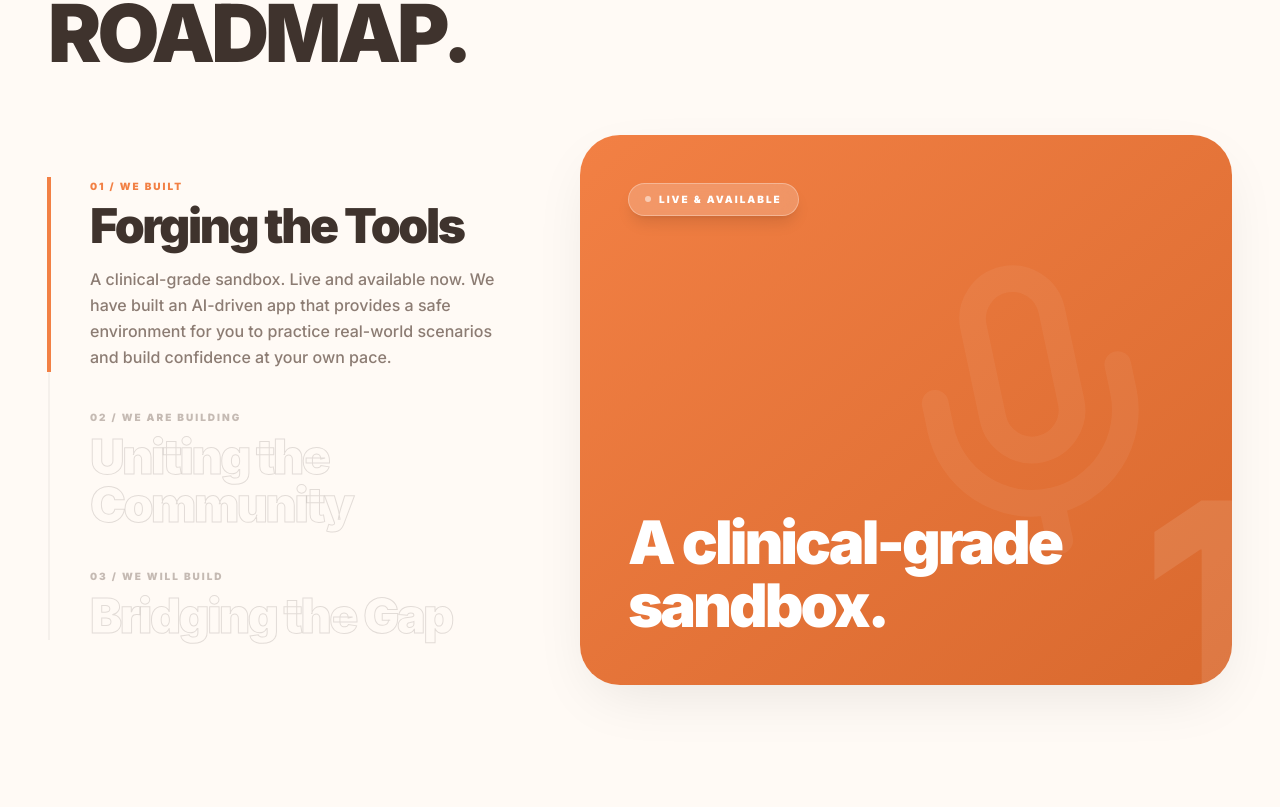
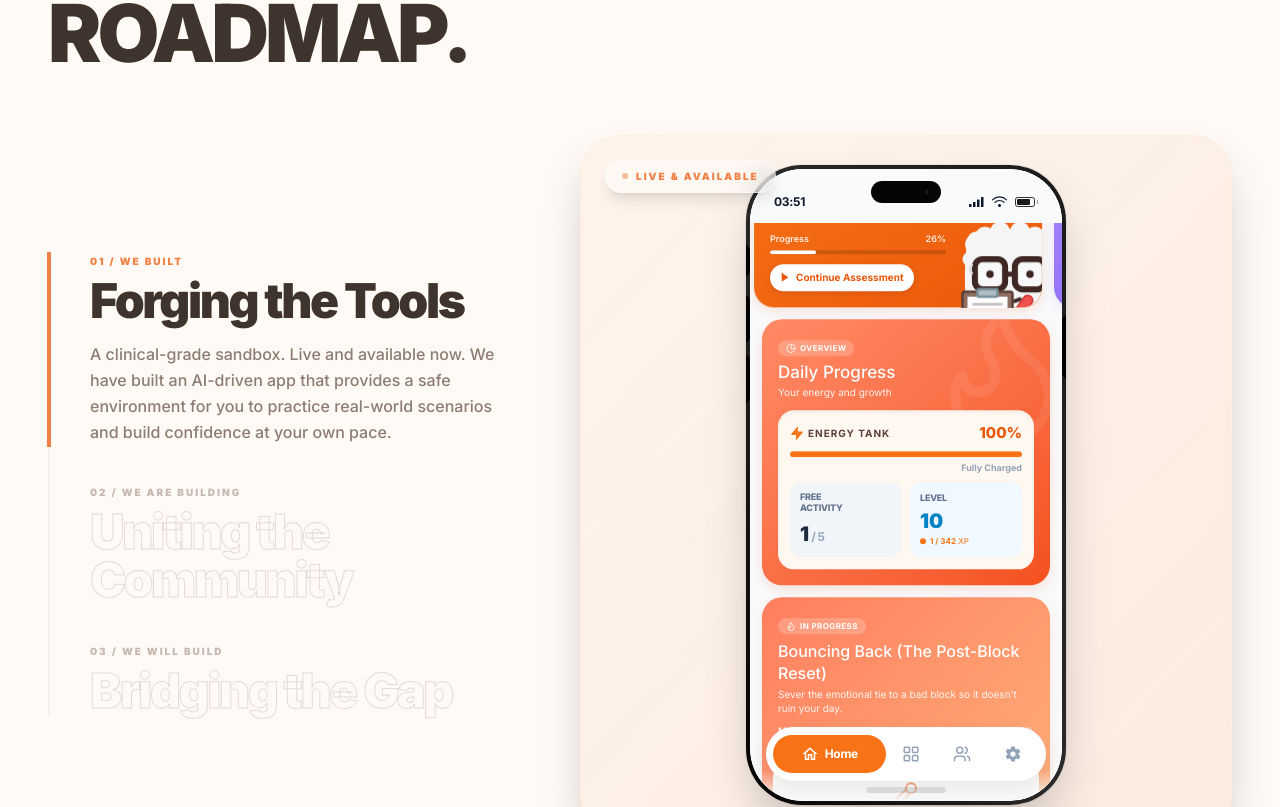
Before and after one commit to speech-works/sw-landing, a Next.js app: page / in a window 1280 px wide. Shown: the part 1200-2007 px from the top of the page. Built offline with nearby package versions, Linux system fonts and the light colour scheme.

Commit message:
feat: implement RoadmapMockup component and integrate it into the Roadmap section with device frame styling

```diff
--- a/src/app/components/LiveAppMockup.tsx
+++ b/src/app/components/LiveAppMockup.tsx
@@ -298,7 +298,7 @@ export default function LiveAppMockup() {
   };
 
   return (
-    <div className="w-full h-full bg-[#f9fafb] text-slate-800 flex flex-col font-sans overflow-hidden rounded-[inherit] relative select-none">
+    <div className="w-full h-full bg-[#f9fafb] text-slate-800 flex flex-col font-sans relative select-none">
       {/* Top Status Bar Mock - Dynamic & Apple-fied */}
       <div className="w-full pt-6 pb-3 px-6 flex justify-between items-center text-[12px] font-bold text-slate-900 bg-[#f9fafb] z-40 shrink-0 absolute top-0 left-0 right-0">
         <span className="font-bold tracking-tight">{formatTime(time)}</span>
@@ -326,7 +326,7 @@ export default function LiveAppMockup() {
         </div>
       </div>
 
-      <div className="flex-1 overflow-hidden relative pt-20 mask-fade-edges rounded-b-[inherit]">
+      <div className="flex-1 overflow-hidden relative pt-20 mask-fade-edges rounded-b-[inherit] isolate z-0">
         {/* Animated Scroll Wrapper - Increased offset for spacious top UI */}
         <div
           className={`w-full flex flex-col gap-3 px-3 absolute inset-0 ${mounted ? "animate-app-pan" : ""}`}
--- a/src/app/components/Roadmap.tsx
+++ b/src/app/components/Roadmap.tsx
@@ -1,9 +1,10 @@
 import React from 'react';
+import RoadmapMockup from './RoadmapMockup';
 
 export default function Roadmap() {
   return (
     <>
-      <section id="roadmap" className="py-20 md:py-32 relative z-10 bg-[#FFFAF5] overflow-hidden">
+      <section id="roadmap" className="py-20 md:py-32 relative z-10 bg-[#FFFAF5] overflow-hidden font-sans">
               <div className="max-w-7xl mx-auto px-4 sm:px-6 lg:px-12 relative z-10">
 
                   <div className="mb-12 md:mb-16 reveal text-center lg:text-left active">
@@ -56,53 +57,38 @@ export default function Roadmap() {
                       </div>
 
                       {/*  Right: The Glassmorphic Stage  */}
-                      <div className="w-full lg:w-7/12 relative h-[350px] sm:h-[400px] lg:h-[550px] rounded-[2rem] md:rounded-[2.5rem] shadow-[0_20px_60px_-15px_rgba(0,0,0,0.1)] mt-6 lg:mt-0">
+                      <div className="w-full lg:w-7/12 relative h-[500px] sm:h-[600px] lg:h-[700px] mt-6 lg:mt-0">
 
                           {/*  Canvas 1  */}
-                          <div id="rm-canvas-1" className="absolute inset-0 overflow-hidden rounded-[2rem] md:rounded-[2.5rem] bg-gradient-to-br from-brand to-[#D9692E] p-6 sm:p-8 md:p-12 flex flex-col justify-between transition-all duration-[1100ms] ease-[cubic-bezier(0.4,0,0.2,1)] opacity-100 translate-y-0 scale-100 z-20 pointer-events-auto">
-                              <div className="absolute -right-4 md:-right-10 -bottom-10 md:-bottom-16 text-[12rem] md:text-[18rem] font-black text-white/10 leading-none select-none pointer-events-none">1</div>
-                              <svg xmlns="http://www.w3.org/2000/svg" width="24" height="24" viewBox="0 0 24 24" fill="none" stroke="currentColor" strokeWidth="2" strokeLinecap="round" strokeLinejoin="round" data-lucide="mic" aria-hidden="true" className="lucide lucide-mic absolute -right-4 md:right-10 top-1/2 -translate-y-1/2 w-48 h-48 md:w-80 md:h-80 text-white opacity-[0.05] -rotate-12 pointer-events-none"><path d="M12 19v3"></path><path d="M19 10v2a7 7 0 0 1-14 0v-2"></path><rect x="9" y="2" width="6" height="13" rx="3"></rect></svg>
+                          <div id="rm-canvas-1" className="absolute inset-0 overflow-hidden rounded-[2rem] md:rounded-[2.5rem] bg-gradient-to-br from-brand/5 to-[#D9692E]/10 flex flex-col items-center justify-center transition-all duration-[1100ms] ease-[cubic-bezier(0.4,0,0.2,1)] opacity-100 translate-y-0 scale-100 z-20 pointer-events-auto border border-orange-100/50 shadow-2xl">
+                              <RoadmapMockup phase={1} status="live" />
 
-                              <div className="relative z-10 flex items-center gap-2 px-3 md:px-4 py-1.5 md:py-2 rounded-full bg-white/20 backdrop-blur-md border border-white/30 text-white text-[9px] md:text-[10px] font-black uppercase tracking-[0.2em] w-fit shadow-lg">
-                                  <span className="w-1.5 h-1.5 rounded-full bg-white animate-pulse"></span>
+                              <div className="absolute top-6 left-6 z-10 flex items-center gap-2 px-4 py-2 rounded-full bg-white/40 backdrop-blur-md border border-white/50 text-brand text-[9px] md:text-[10px] font-black uppercase tracking-[0.2em] shadow-lg">
+                                  <span className="w-1.5 h-1.5 rounded-full bg-brand animate-pulse"></span>
                                   Live &amp; Available
-                              </div>
-
-                              <div className="relative z-10">
-                                  <h3 className="text-3xl sm:text-4xl md:text-5xl lg:text-6xl font-black text-white tracking-tighter leading-[1.05]">A clinical-grade<br />sandbox.</h3>
                               </div>
                           </div>
 
                           {/*  Canvas 2  */}
-                          <div id="rm-canvas-2" className="absolute inset-0 overflow-hidden rounded-[2rem] md:rounded-[2.5rem] bg-gradient-to-br from-purple-500 to-purple-800 p-6 sm:p-8 md:p-12 flex flex-col justify-between transition-all duration-[1100ms] ease-[cubic-bezier(0.4,0,0.2,1)] opacity-0 translate-y-16 scale-95 z-0 pointer-events-none">
-                              <div className="absolute -right-4 md:-right-10 -bottom-10 md:-bottom-16 text-[12rem] md:text-[18rem] font-black text-white/10 leading-none select-none pointer-events-none">2</div>
-                              <svg xmlns="http://www.w3.org/2000/svg" width="24" height="24" viewBox="0 0 24 24" fill="none" stroke="currentColor" strokeWidth="2" strokeLinecap="round" strokeLinejoin="round" data-lucide="users" aria-hidden="true" className="lucide lucide-users absolute -right-4 md:right-10 top-1/2 -translate-y-1/2 w-48 h-48 md:w-80 md:h-80 text-white opacity-[0.05] -rotate-12 pointer-events-none"><path d="M16 21v-2a4 4 0 0 0-4-4H6a4 4 0 0 0-4 4v2"></path><path d="M16 3.128a4 4 0 0 1 0 7.744"></path><path d="M22 21v-2a4 4 0 0 0-3-3.87"></path><circle cx="9" cy="7" r="4"></circle></svg>
+                          <div id="rm-canvas-2" className="absolute inset-0 overflow-hidden rounded-[2rem] md:rounded-[2.5rem] bg-gradient-to-br from-purple-500/5 to-purple-800/10 flex flex-col items-center justify-center transition-all duration-[1100ms] ease-[cubic-bezier(0.4,0,0.2,1)] opacity-0 translate-y-16 scale-95 z-0 pointer-events-none border border-purple-100/50 shadow-2xl">
+                              <RoadmapMockup phase={2} status="building" comingSoon={true} />
 
-                              <div className="relative z-10 flex items-center gap-2 px-3 md:px-4 py-1.5 md:py-2 rounded-full bg-white/20 backdrop-blur-md border border-white/30 text-white text-[9px] md:text-[10px] font-black uppercase tracking-[0.2em] w-fit shadow-lg">
+                              <div className="absolute top-6 left-6 z-10 flex items-center gap-2 px-4 py-2 rounded-full bg-white/40 backdrop-blur-md border border-white/50 text-purple-600 text-[9px] md:text-[10px] font-black uppercase tracking-[0.2em] shadow-lg">
                                   <span className="relative flex h-1.5 w-1.5">
-                                      <span className="animate-ping absolute inline-flex h-full w-full rounded-full bg-white opacity-75"></span>
-                                      <span className="relative inline-flex rounded-full h-1.5 w-1.5 bg-white"></span>
+                                      <span className="animate-ping absolute inline-flex h-full w-full rounded-full bg-purple-500 opacity-75"></span>
+                                      <span className="relative inline-flex rounded-full h-1.5 w-1.5 bg-purple-500"></span>
                                   </span>
                                   Active Development
-                              </div>
-
-                              <div className="relative z-10">
-                                  <h3 className="text-3xl sm:text-4xl md:text-5xl lg:text-6xl font-black text-white tracking-tighter leading-[1.05]">You never<br />walk alone.</h3>
                               </div>
                           </div>
 
                           {/*  Canvas 3  */}
-                          <div id="rm-canvas-3" className="absolute inset-0 overflow-hidden rounded-[2rem] md:rounded-[2.5rem] bg-gradient-to-br from-emerald-500 to-emerald-800 p-6 sm:p-8 md:p-12 flex flex-col justify-between transition-all duration-[1100ms] ease-[cubic-bezier(0.4,0,0.2,1)] opacity-0 translate-y-16 scale-95 z-0 pointer-events-none">
-                              <div className="absolute -right-4 md:-right-10 -bottom-10 md:-bottom-16 text-[12rem] md:text-[18rem] font-black text-white/10 leading-none select-none pointer-events-none">3</div>
-                              <svg xmlns="http://www.w3.org/2000/svg" width="24" height="24" viewBox="0 0 24 24" fill="none" stroke="currentColor" strokeWidth="2" strokeLinecap="round" strokeLinejoin="round" data-lucide="stethoscope" aria-hidden="true" className="lucide lucide-stethoscope absolute -right-4 md:right-10 top-1/2 -translate-y-1/2 w-48 h-48 md:w-80 md:h-80 text-white opacity-[0.05] -rotate-12 pointer-events-none"><path d="M11 2v2"></path><path d="M5 2v2"></path><path d="M5 3H4a2 2 0 0 0-2 2v4a6 6 0 0 0 12 0V5a2 2 0 0 0-2-2h-1"></path><path d="M8 15a6 6 0 0 0 12 0v-3"></path><circle cx="20" cy="10" r="2"></circle></svg>
+                          <div id="rm-canvas-3" className="absolute inset-0 overflow-hidden rounded-[2rem] md:rounded-[2.5rem] bg-gradient-to-br from-emerald-500/5 to-emerald-800/10 flex flex-col items-center justify-center transition-all duration-[1100ms] ease-[cubic-bezier(0.4,0,0.2,1)] opacity-0 translate-y-16 scale-95 z-0 pointer-events-none border border-emerald-100/50 shadow-2xl">
+                              <RoadmapMockup phase={3} status="future" comingSoon={true} />
 
-                              <div className="relative z-10 flex items-center gap-2 px-3 md:px-4 py-1.5 md:py-2 rounded-full bg-white/20 backdrop-blur-md border border-white/30 text-white text-[9px] md:text-[10px] font-black uppercase tracking-[0.2em] w-fit shadow-lg">
-                                  <span className="w-1.5 h-1.5 rounded-full bg-white"></span>
+                              <div className="absolute top-6 left-6 z-10 flex items-center gap-2 px-4 py-2 rounded-full bg-white/40 backdrop-blur-md border border-white/50 text-emerald-600 text-[9px] md:text-[10px] font-black uppercase tracking-[0.2em] shadow-lg">
+                                  <span className="w-1.5 h-1.5 rounded-full bg-emerald-500"></span>
                                   On the Horizon
-                              </div>
-
-                              <div className="relative z-10">
-                                  <h3 className="text-3xl sm:text-4xl md:text-5xl lg:text-6xl font-black text-white tracking-tighter leading-[1.05]">Professional<br />care.</h3>
                               </div>
                           </div>
 
--- /dev/null
+++ b/src/app/components/RoadmapMockup.tsx
@@ -0,0 +1,109 @@
+"use client";
+import React from "react";
+import LiveAppMockup from "./LiveAppMockup";
+
+interface RoadmapMockupProps {
+  phase: number;
+  status: "live" | "building" | "future";
+  comingSoon?: boolean;
+}
+
+export default function RoadmapMockup({ phase, status, comingSoon = false }: RoadmapMockupProps) {
+  const themes = {
+    1: { from: "from-[#F97316]", to: "to-[#EA580C]", accent: "#F97316" },
+    2: { from: "from-purple-500", to: "to-purple-800", accent: "#8B5CF6" },
+    3: { from: "from-emerald-500", to: "to-emerald-800", accent: "#10B981" },
+  };
+  const theme = themes[phase as keyof typeof themes] || themes[1];
+
+  return (
+    <div className="relative w-full h-full flex items-center justify-center p-4">
+      {/*
+          PIXEL-PERFECT DEVICE FRAME
+          Everything is clipped at this level. Nothing can leak out.
+      */}
+      <div className="relative w-[280px] h-[580px] md:w-[320px] md:h-[640px] shadow-2xl transition-transform duration-700 hover:scale-[1.02] group/phone rounded-[3.5rem] overflow-hidden ring-1 ring-black/5">
+
+        {/* Exterior Chassis Ring */}
+        <div className="absolute inset-0 bg-gradient-to-tr from-[#050505] via-[#2a2a2a] to-[#1a1a1a]" />
+
+        {/*
+            SCREEN BEZEL - Nested 4px
+            This is the black border around the screen.
+        */}
+        <div className="absolute inset-[4px] bg-black rounded-[3.25rem] overflow-hidden isolate">
+
+          {/* Dynamic Island notification pill */}
+          <div className="absolute top-3 inset-x-0 flex justify-center z-[60] pointer-events-none">
+            <div className="w-[70px] h-[22px] bg-[#050505] rounded-[20px] flex items-center justify-end pr-3">
+              <div className="w-1 h-1 rounded-full bg-[#1a1c2e]" />
+            </div>
+          </div>
+
+          {/*
+              SCREEN SURFACE
+              Final layer of clipping for content.
+          */}
+          <div className="absolute inset-0 bg-white rounded-[inherit] overflow-hidden isolate">
+            {phase === 1 ? (
+              <LiveAppMockup />
+            ) : (
+              /* Placeholder for Phase 2/3 */
+              <div className="absolute inset-0 flex flex-col pt-16 px-4 bg-[#f9fafb]">
+                <div className="w-20 h-3 bg-slate-200 rounded-full mb-2" />
+                <div className="w-32 h-6 bg-slate-300 rounded-lg mb-6" />
+                <div className={`w-full h-32 rounded-2xl bg-gradient-to-br ${theme.from} ${theme.to} opacity-40 mb-4`} />
+                <div className="w-full h-40 rounded-2xl bg-white border border-slate-100 shadow-sm p-4">
+                  <div className="flex justify-between items-center mb-4">
+                    <div className="w-24 h-3 bg-slate-100 rounded-full" />
+                    <div className="w-8 h-8 rounded-full bg-slate-50" />
+                  </div>
+                  <div className="space-y-4">
+                    <div className="w-full h-2.5 bg-slate-50 rounded-full" />
+                    <div className="w-[90%] h-2.5 bg-slate-50 rounded-full" />
+                  </div>
+                </div>
+                {/* Simulated Bottom Nav */}
+                <div className="absolute bottom-6 left-4 right-4 h-12 bg-white rounded-full shadow-sm border border-slate-50" />
+              </div>
+            )}
+
+            {/* Frosty Coming Soon Overlay */}
+            {comingSoon && (
+              <div className="absolute inset-0 z-50 flex items-center justify-center p-6 bg-black/5 backdrop-blur-[6px] rounded-[inherit] overflow-hidden">
+                <div className="bg-white/80 backdrop-blur-xl border border-white/60 p-6 rounded-3xl shadow-2xl flex flex-col items-center text-center animate-platform-springUp">
+                  <div className={`w-12 h-12 rounded-2xl bg-gradient-to-br ${theme.from} ${theme.to} flex items-center justify-center text-white mb-4 shadow-lg`}>
+                    <span className="font-black text-xl">{phase}</span>
+                  </div>
+                  <h3 className="text-[#3F332D] text-lg font-black tracking-tight mb-1 uppercase">Coming Soon</h3>
+                  <p className="text-[#3F332D]/60 text-xs font-bold uppercase tracking-widest leading-tight">
+                    Phase {phase === 2 ? "Two" : "Three"} <br />
+                    In Development
+                  </p>
+                  <div className="mt-4 flex items-center gap-2 px-3 py-1 rounded-full bg-black/5 border border-black/5">
+                    <span className="w-1.5 h-1.5 rounded-full animate-pulse" style={{ backgroundColor: theme.accent }} />
+                    <span className="text-[8px] font-black text-[#3F332D] uppercase tracking-wider">Active Sprints</span>
+                  </div>
+                </div>
+              </div>
+            )}
+
+            {/* iOS Home Indicator */}
+            <div className="absolute bottom-2 inset-x-0 flex justify-center z-[80]">
+              <div className={`w-20 h-1.5 rounded-full ${comingSoon ? "bg-white/30" : "bg-black/10"}`} />
+            </div>
+
+            {/* Screen Reflection Sheen */}
+            <div className="absolute inset-0 z-[70] pointer-events-none bg-gradient-to-tr from-transparent via-white/[0.05] to-white/[0.1] opacity-0 group-hover/phone:opacity-100 transition-opacity duration-700" />
+          </div>
+        </div>
+
+        {/* Physical Side Buttons (Internal to the clip, but visual enough) */}
+        <div className="absolute top-[80px] -left-1 w-2 h-8 bg-black z-20 rounded-r-md" />
+        <div className="absolute top-[130px] -left-1 w-2 h-12 bg-black z-20 rounded-r-md" />
+        <div className="absolute top-[190px] -left-1 w-2 h-12 bg-black z-20 rounded-r-md" />
+        <div className="absolute top-[150px] -right-1 w-2 h-16 bg-black z-20 rounded-l-md" />
+      </div>
+    </div>
+);
+}
```
